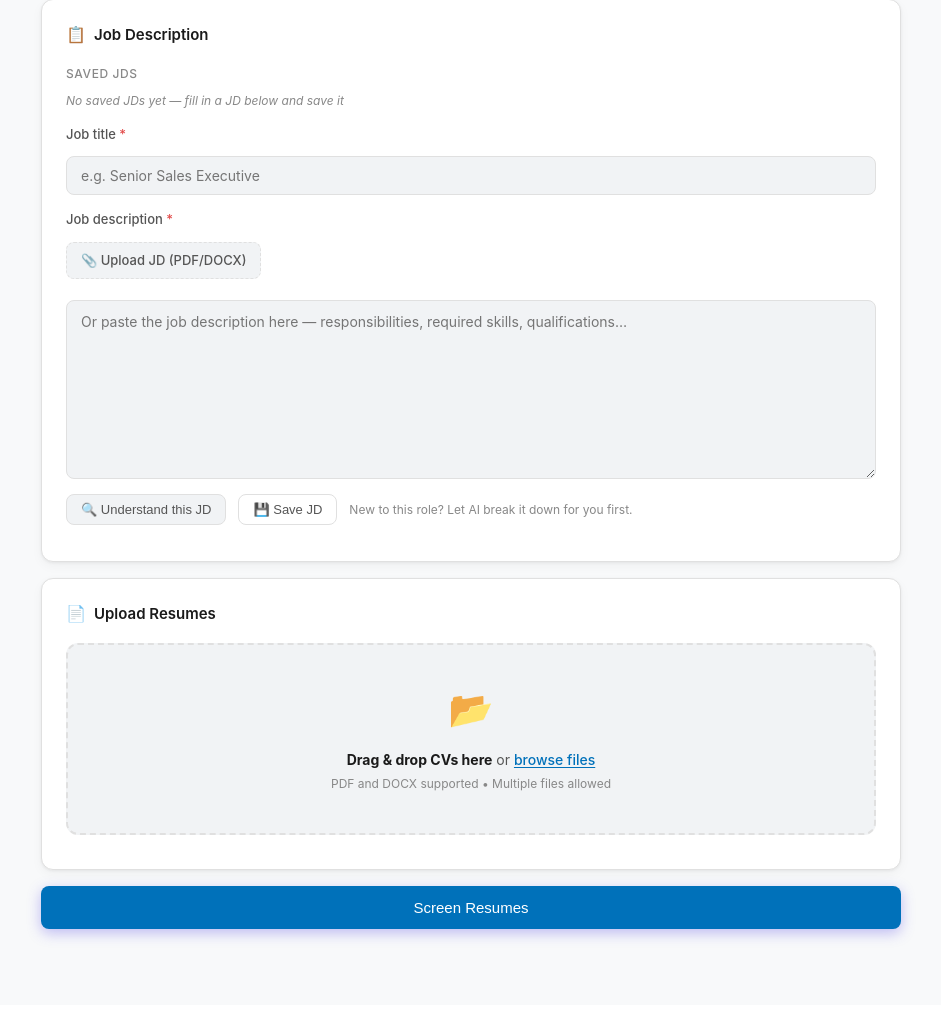
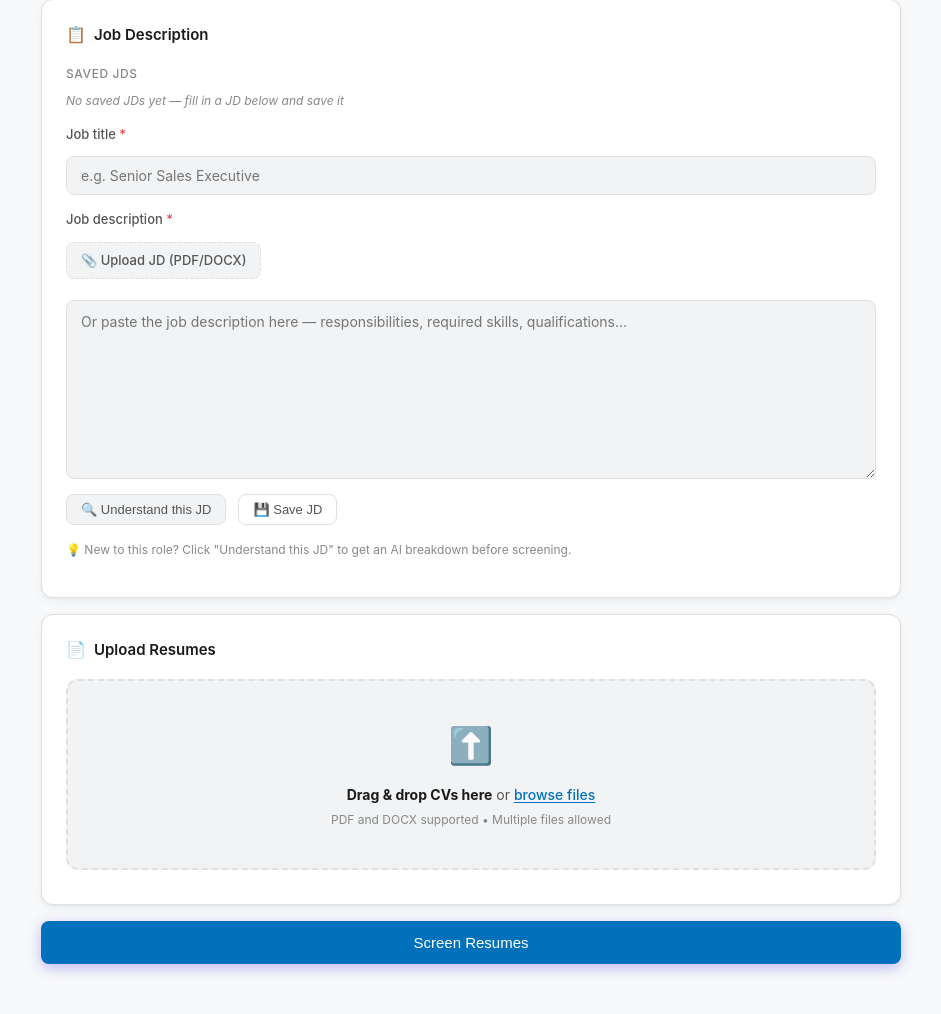
Before and after one commit to yvonne-ux/AI-Resume-Screener, a Flask app: page / in a window 1280 px wide. Shown: the part 190-1204 px from the top of the page, without its empty margins (169-1110 px from the left). Before the commit the page ends 1132 px from the top, so only its background shows below. Run offline with Flask 3, Linux system fonts and the light colour scheme.

Commit message:
Polish upload icon and reposition JD hint text
Co-Authored-By: Claude Sonnet 4.6 <noreply@anthropic.com>

```diff
--- a/templates/index.html
+++ b/templates/index.html
@@ -597,7 +597,9 @@
               <span id="understandSpinner" class="spinner spinner--dark" style="display:none"></span>
             </button>
             <button type="button" class="jd-save-btn" onclick="saveCurrentJD()">💾 Save JD</button>
-            <span class="jd-hint">New to this role? Let AI break it down for you first.</span>
+          </div>
+          <div style="margin-top:6px;">
+            <span class="jd-hint">💡 New to this role? Click "Understand this JD" to get an AI breakdown before screening.</span>
           </div>
         </div>
 
@@ -614,7 +616,7 @@
           ondrop="handleDrop(event)"
           onclick="document.getElementById('resumes').click()"
         >
-          <div class="drop-icon">📂</div>
+          <div class="drop-icon">⬆️</div>
           <p><strong>Drag &amp; drop CVs here</strong> or <span class="browse-link">browse files</span></p>
           <p class="drop-hint">PDF and DOCX supported &bull; Multiple files allowed</p>
           <input
```
